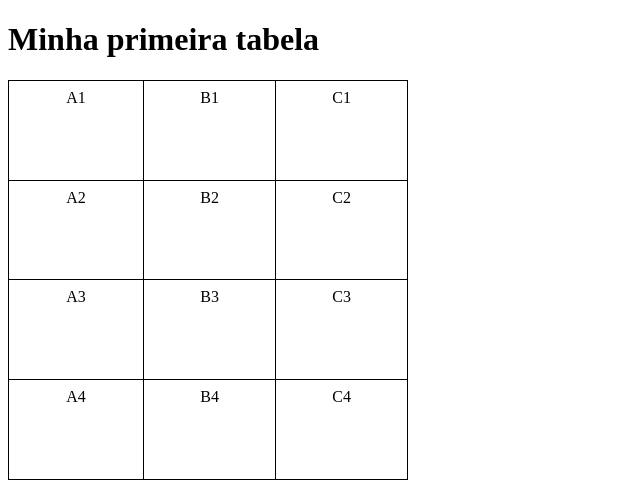
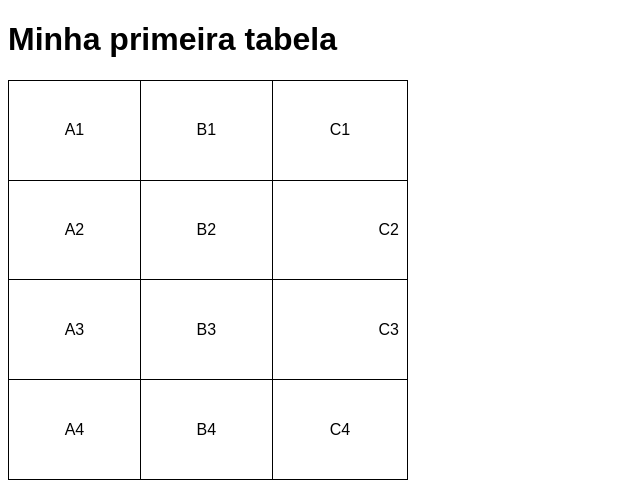
Before and after one commit to gbamaral-dev/html-css, a plain HTML site: page exercicios/ex023 Tabelas/tabela001.html in a window 1280 px wide. Shown: the whole page, without its empty margins (0-640 px from the left). Drawn offline with Linux system fonts and the light colour scheme.

Commit message:
tabela 001

```diff
--- a/exercicios/ex023 Tabelas/tabela001.html
+++ b/exercicios/ex023 Tabelas/tabela001.html
@@ -5,6 +5,9 @@
     <meta name="viewport" content="width=device-width, initial-scale=1.0">
     <title>Tabelas</title>
     <style>
+        body {
+            font-family: Arial, Helvetica, sans-serif;
+        }
         table {
             width: 400px;
             height: 400px;
@@ -13,8 +16,11 @@
         td {
             border: 1px solid black;
             padding: 8px;
-            text-align: center;
-            vertical-align: top;
+            text-align: center; /* Alinhamento horizontal */
+            vertical-align: middle; /* Alinhamento vertical */
+        }
+        .numero {
+            text-align: right;
         }
 
     </style>
@@ -30,12 +36,12 @@
         <tr>
             <td>A2</td>
             <td>B2</td>
-            <td>C2</td>
+            <td class="numero">C2</td>
         </tr>
         <tr>
             <td>A3</td>
             <td>B3</td>
-            <td>C3</td>
+            <td class="numero">C3</td>
         </tr>
         <tr>
             <td>A4</td>
```
